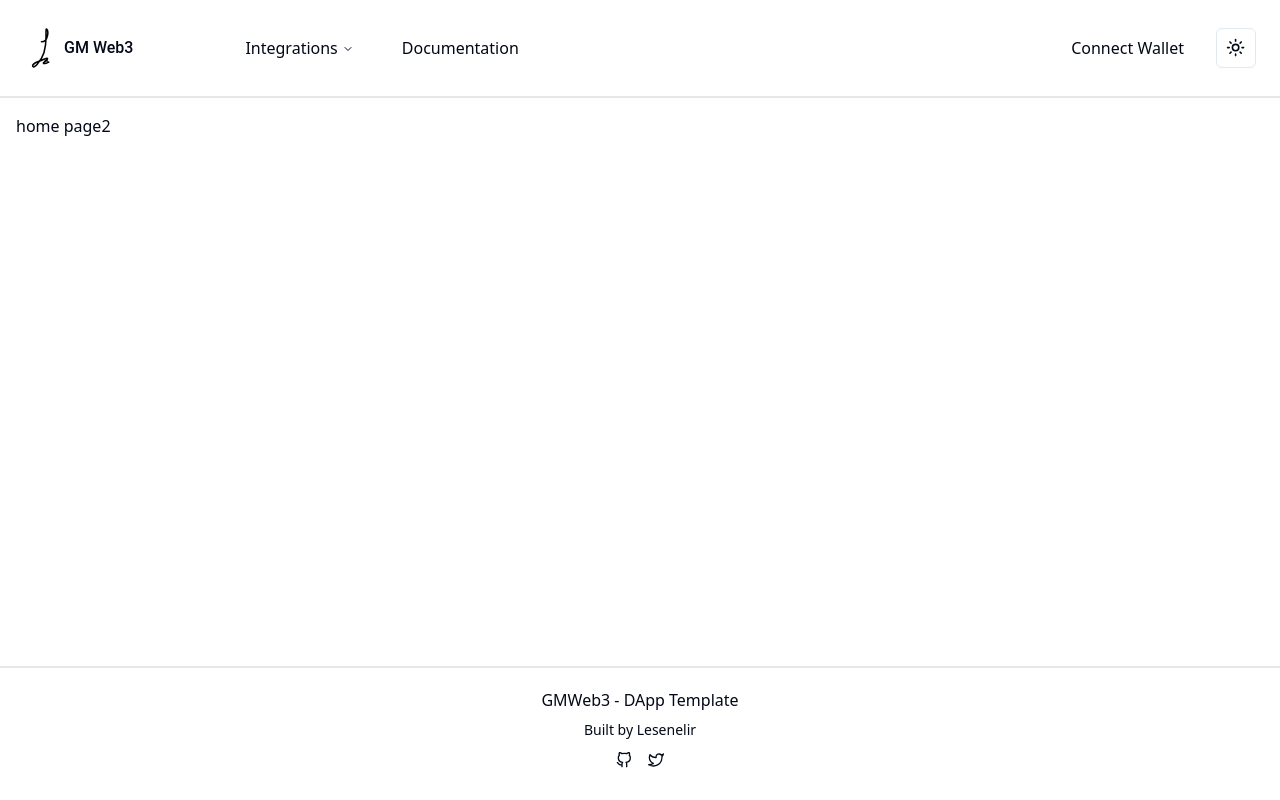
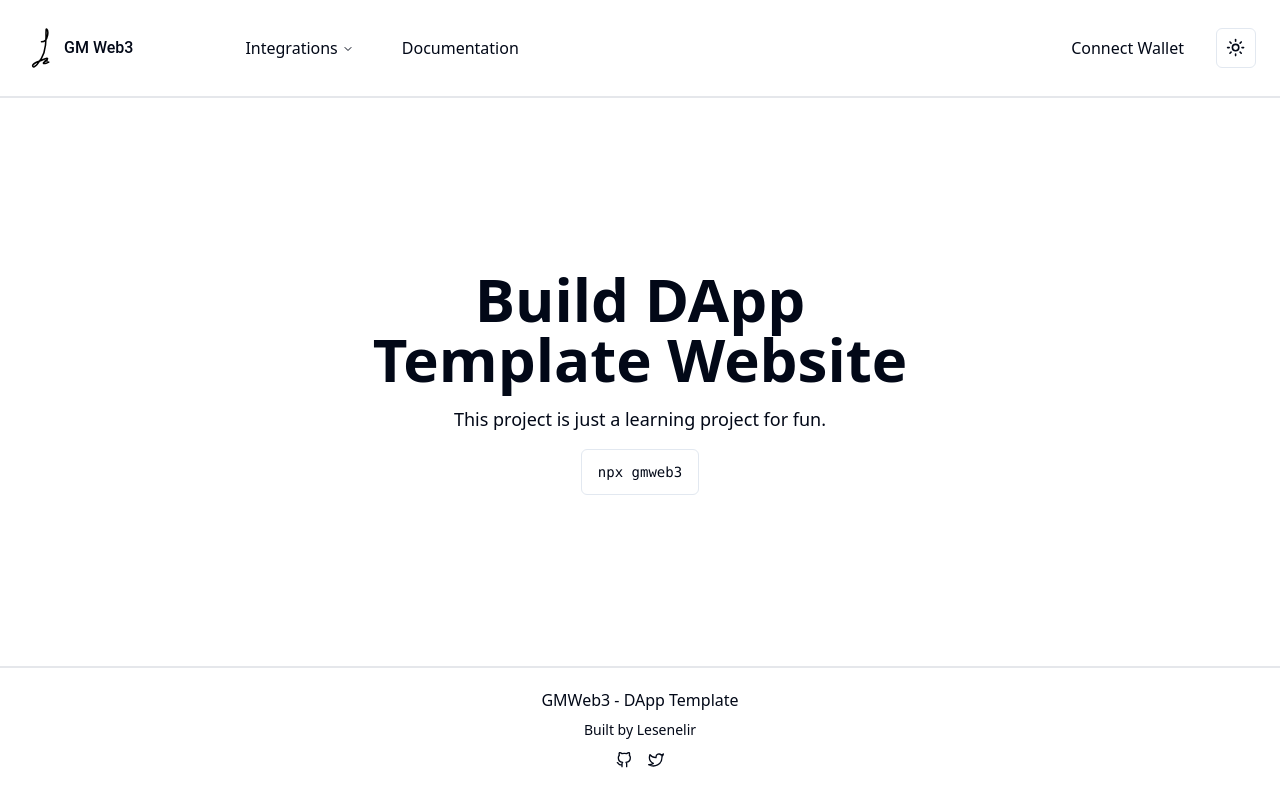
Before and after one commit to lesenelir/gmweb3, a React (Vite) app in the folder templates/: page / in a window 1280 px wide. Built offline with nearby package versions, Linux system fonts and the light colour scheme.

Commit message:
feat: home page layout children

```diff
--- a/templates/src/pages/index.tsx
+++ b/templates/src/pages/index.tsx
@@ -6,8 +6,13 @@ function App() {
     <ThemeProvider defaultTheme={'light'} storageKey={'theme'}>
       <Layout>
         {/* Home body */}
-        <div className={'p-4 min-h-body'}>
-          home page2
+        <div className={'p-4 min-h-body flex flex-col items-center justify-center'}>
+          <p className={'text-6xl font-semibold'}>Build DApp</p>
+          <p className={'text-6xl font-semibold'}>Template Website</p>
+          <p className={'mt-4 text-lg'}>This project is just a learning project for fun.</p>
+          <div className="rounded-md border px-4 py-3 font-mono text-sm mt-4">
+            npx gmweb3
+          </div>
         </div>
       </Layout>
     </ThemeProvider>
```
